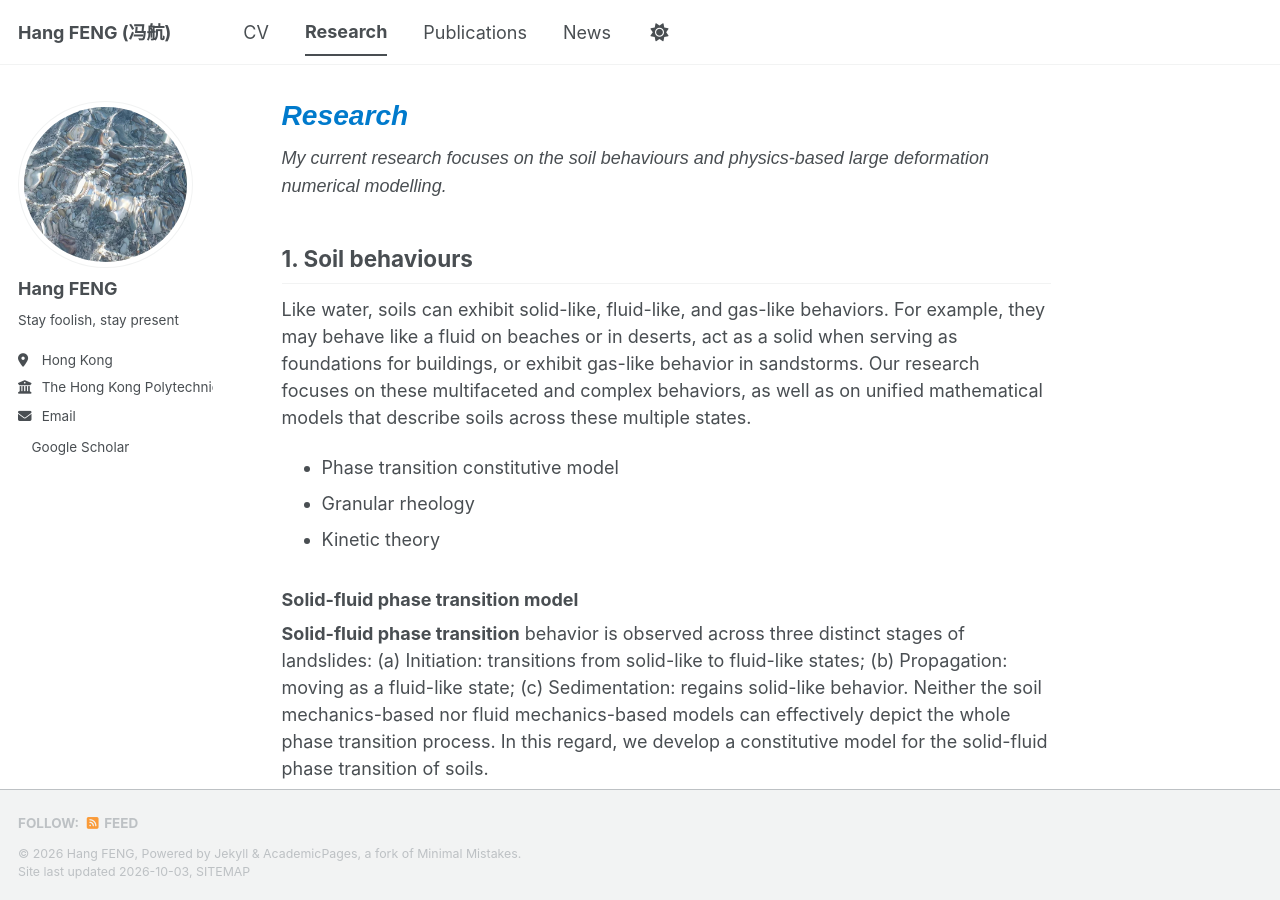
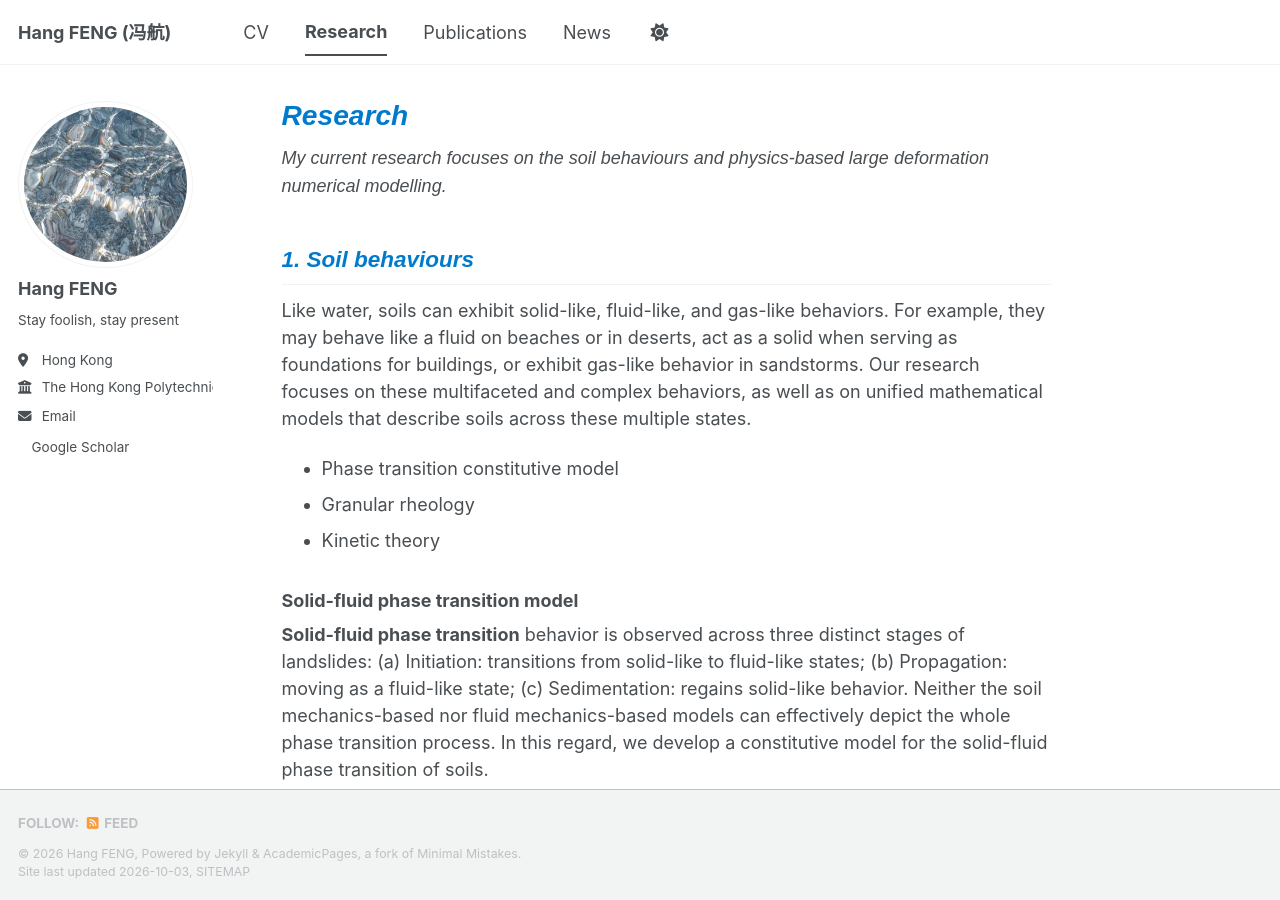
Before and after one commit to fenghang454/fenghang454.github.io, a Jekyll site: the page built from _pages/research.md, in a window 1280 px wide and 900 px high. Built offline with Jekyll 4.4.1, drawn with Linux system fonts in a browser that asks for light colours; a style sheet for code colours, icons or effects is not loaded.

Commit message:
Update research.md

```diff
--- a/_pages/research.md
+++ b/_pages/research.md
@@ -8,7 +8,7 @@ author_profile: true
   My current research focuses on the soil behaviours and physics-based large deformation numerical modelling.
 </span>
 
-## 1. Soil behaviours
+## <span style="font-family: Arial, sans-serif; font-style: italic; color: #007ACC;">1. Soil behaviours </span>
 Like water, soils can exhibit solid-like, fluid-like, and gas-like behaviors. For example, they may behave like a fluid on beaches or in deserts, act as a solid when serving as foundations for buildings, or exhibit gas-like behavior in sandstorms. Our research focuses on these multifaceted and complex behaviors, as well as on unified mathematical models that describe soils across these multiple states.
 - Phase transition constitutive model
 - Granular rheology
```
